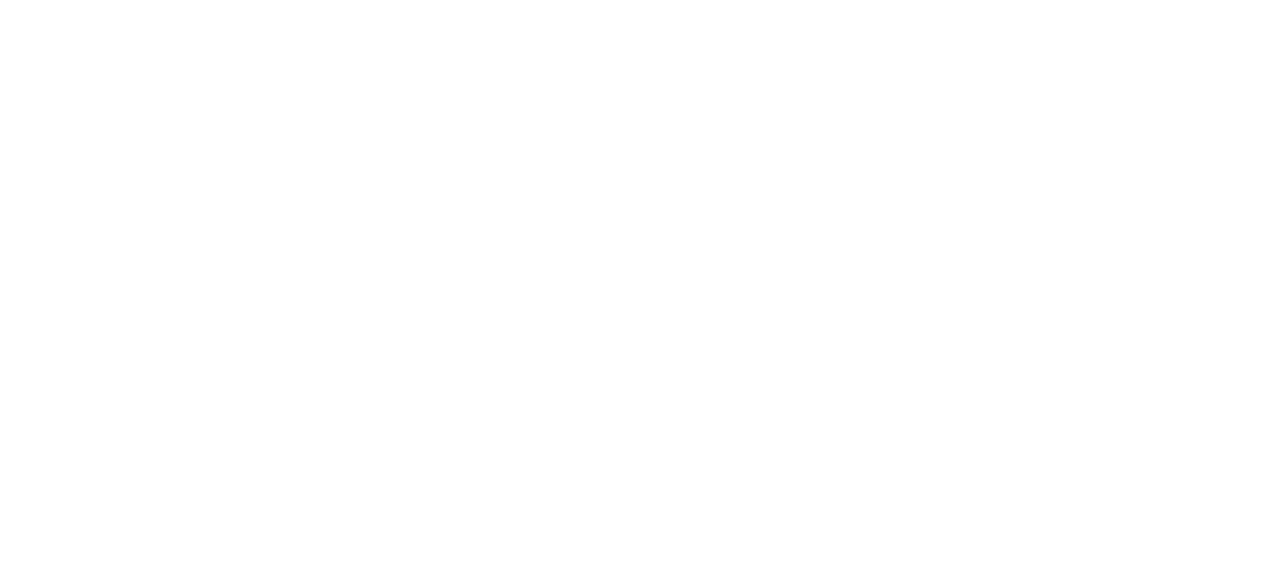
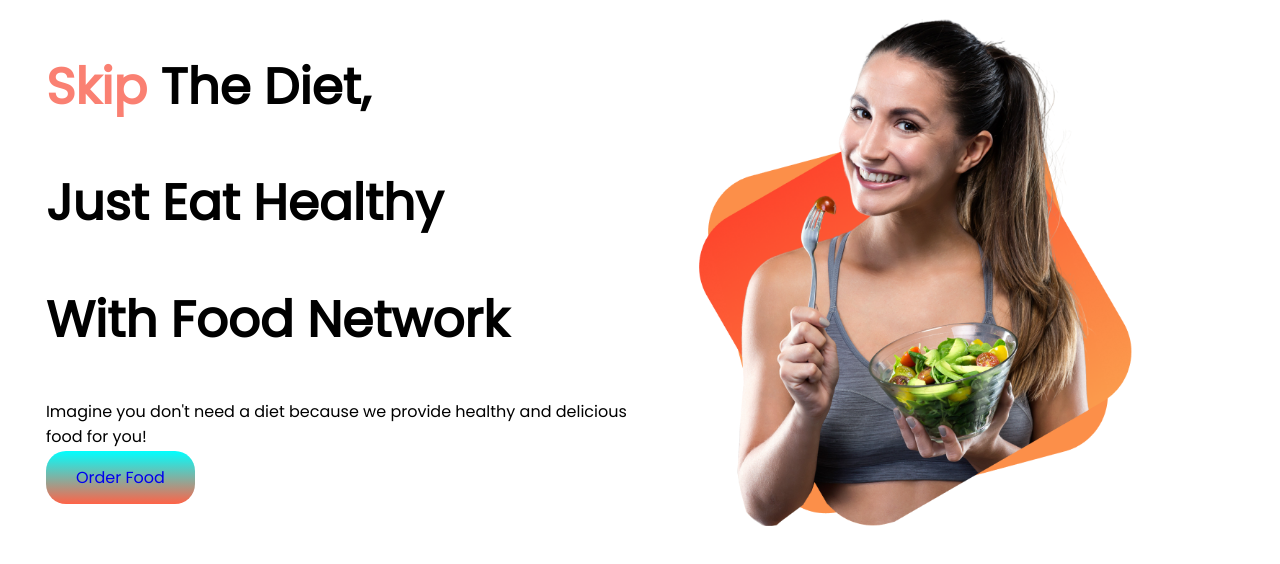
Before and after one commit to uttarasprachi/food-network, a plain HTML site: page index.html in a window 1280 px wide. Drawn offline with Linux system fonts and the light colour scheme.

Commit message:
introductory commit

```diff
--- a/index.html
+++ b/index.html
@@ -5,9 +5,23 @@
     <meta http-equiv="X-UA-Compatible" content="IE=edge">
     <meta name="viewport" content="width=device-width, initial-scale=1.0">
     <title>Uttara Food Network</title>
+    <link rel="preconnect" href="https://fonts.googleapis.com">
+    <link rel="preconnect" href="https://fonts.gstatic.com" crossorigin>
+    <link href="https://fonts.googleapis.com/css2?family=Poppins&display=swap" rel="stylesheet">
     <link rel="stylesheet" href="style.css">
 </head>
 <body>
-
+    <section>
+        <div class="half-width">
+            <h1><span class="salmon-color">Skip</span> The Diet,</h1>
+            <h1>Just Eat Healthy</h1>
+            <h1>With Food Network</h1>
+            <p>Imagine you don't need a diet because we provide healthy and delicious food for you!</p>
+            <a class="link-button" target="_blank" href="https://losetogainbd.com/tools/">Order Food</a>
+        </div>
+        <div class="half-width">
+            <img src="food-network-main/images/female/Group 8425.png" alt="">
+        </div>
+    </section>
 </body>
 </html>
--- a/style.css
+++ b/style.css
@@ -0,0 +1,25 @@
+body{
+    font-family: 'Poppins', sans-serif;
+}
+h1{
+    font-size: 50px;
+}
+.salmon-color{
+    color: salmon;
+}
+.link-button{
+    text-decoration: none;
+    background-image: linear-gradient(#00ffff, tomato);
+    padding: 15px 30px;
+    border-radius: 20px;
+}
+section{
+    display: flex;
+}
+.half-width{
+    width: 50%;
+    padding-left: 3%;
+}
+.half-width img{
+    width: 80%;
+}
```
